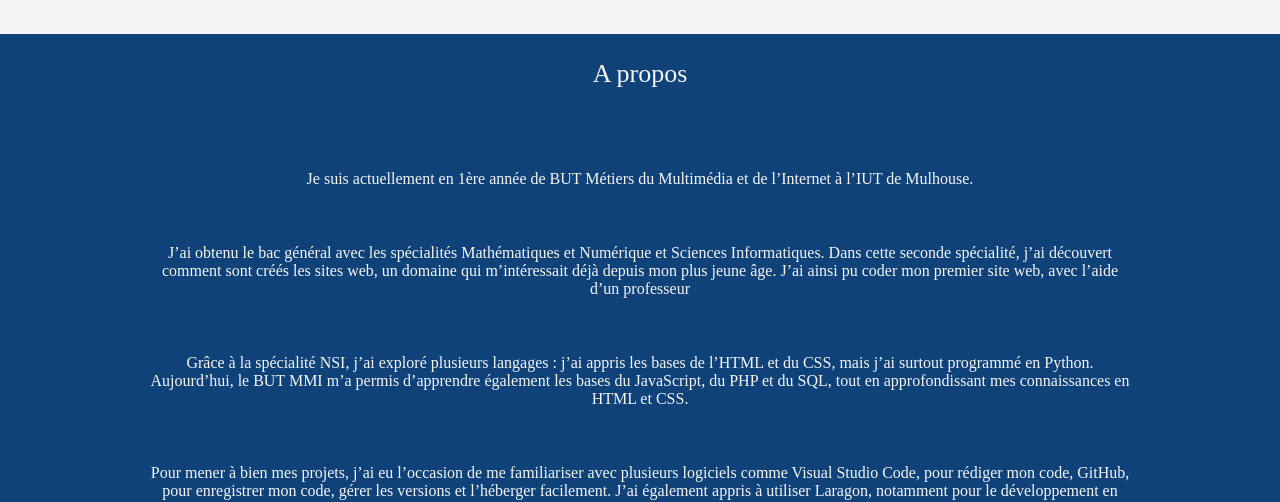
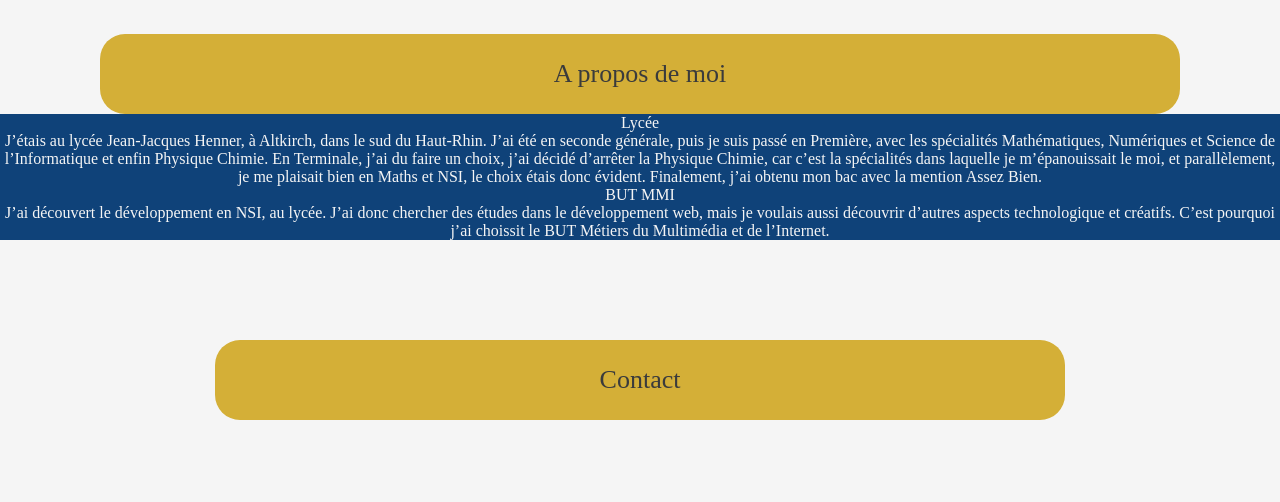
Before and after one commit to JoelHH68/Portfolio, a plain HTML site: page index.html in a window 1280 px wide. Shown: the part 2350-2852 px from the top of the page. Drawn offline with Linux system fonts and the light colour scheme.

Commit message:
modification de la partie propos

```diff
--- a/index.html
+++ b/index.html
@@ -74,13 +74,17 @@
             </div>
 
             <div class="propos" id="propos">
-                <div class="titrepropos">A propos</div>
-                <p>Je suis actuellement en 1ère année de BUT Métiers du Multimédia et de l’Internet à l’IUT de Mulhouse.</p>
-                <p>J’ai obtenu le bac général avec les spécialités Mathématiques et Numérique et Sciences Informatiques. Dans cette seconde spécialité, j’ai découvert comment sont créés les sites web, un domaine qui m’intéressait déjà depuis mon plus jeune âge. J’ai ainsi pu coder mon premier site web, avec l’aide d’un professeur</p>
-                <p>Grâce à la spécialité NSI, j’ai exploré plusieurs langages : j’ai appris les bases de l’HTML et du CSS, mais j’ai surtout programmé en Python. Aujourd’hui, le BUT MMI m’a permis d’apprendre également les bases du JavaScript, du PHP et du SQL, tout en approfondissant mes connaissances en HTML et CSS.</p>
-                <p>Pour mener à bien mes projets, j’ai eu l’occasion de me familiariser avec plusieurs logiciels comme Visual Studio Code, pour rédiger mon code, GitHub, pour enregistrer mon code, gérer les versions et l’héberger facilement. J’ai également appris à utiliser Laragon, notamment pour le développement en SQL et en PHP.</p>
-                <p>De plus, le BUT MMI me permet d’utiliser Figma pour le design de mes sites web, ainsi que la suite Adobe : Photoshop, Illustrator, InDesign, et enfin Premiere Pro pour le montage vidéo.</p>
-                <p>Au-delà de ces aspects techniques, j’aime écouter de la musique, voyager, et je suis surtout un grand amateur de football. Je pratique ce sport en club depuis plus de 10 ans, dans une équipe proche de chez moi, dans le Sundgau. Cette passion m’a permis de développer un fort esprit d’équipe, ce qui me permet aujourd’hui de m’investir pleinement dans des projets collectifs. Je suis également autonome et persévérant dans tout ce que j’entreprends.</p>
+                <div class="titre">A propos de moi</div>
+               <div class="etude">
+                    <div class="lycee">
+                        <div>Lycée</div>
+                        <div>J’étais au lycée Jean-Jacques Henner, à Altkirch, dans le sud du Haut-Rhin. J’ai été en seconde générale, puis je suis passé en Première, avec les spécialités Mathématiques,  Numériques et Science de l’Informatique et enfin Physique Chimie. En Terminale, j’ai du faire un choix, j’ai décidé d’arrêter la Physique Chimie, car c’est la spécialités dans laquelle je m’épanouissait le moi, et parallèlement, je me plaisait bien en Maths et NSI, le choix étais donc évident. Finalement, j’ai obtenu mon bac avec la mention Assez Bien.</div>
+                    </div>
+                    <div class="MMI">
+                        <div>BUT MMI</div>
+                        <div>J’ai découvert le développement en NSI, au lycée. J’ai donc chercher des études dans le développement web, mais je voulais aussi découvrir d’autres aspects technologique et créatifs. C’est pourquoi j’ai choissit le BUT Métiers du Multimédia et de l’Internet.</div>
+                    </div>
+               </div>
             </div>
         </div>
 
--- a/style.css
+++ b/style.css
@@ -158,22 +158,12 @@ img{
 }
 
 
-.propos{
-    min-height: 100vh;
+.propos > div > div{
     background-color: #0F4279;
-    padding: 0px 150px;
     color: #F5F5F5;
+
 }
 
-.titrepropos{
-    font-size: 26px;
-    text-align: center;
-    padding: 25px;
-}
-
-.propos>p{
-    padding-top: 40px;
-}
 
 
 .contact {
```
Also changed, not shown: Icones/lycee.png (added).
